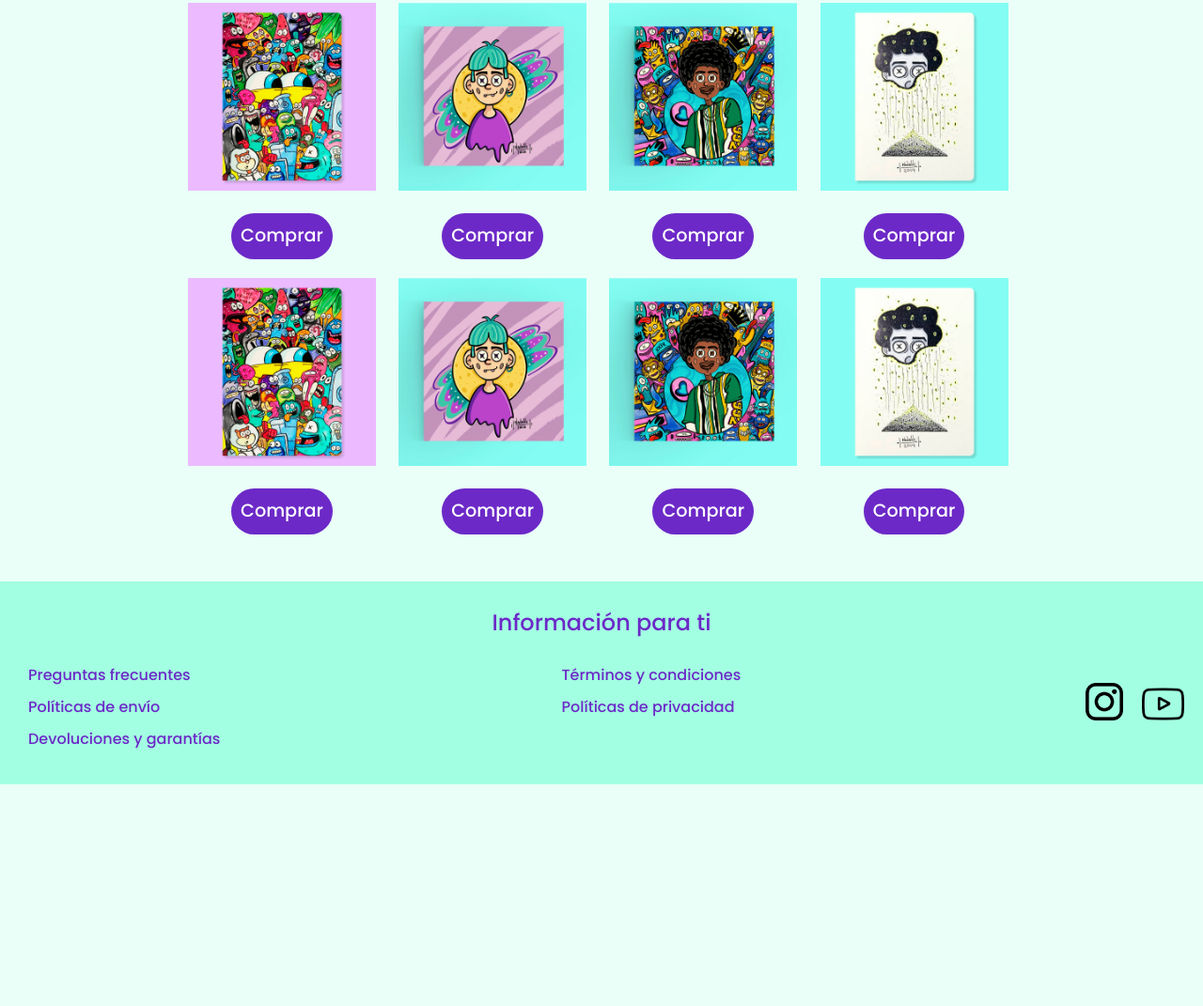
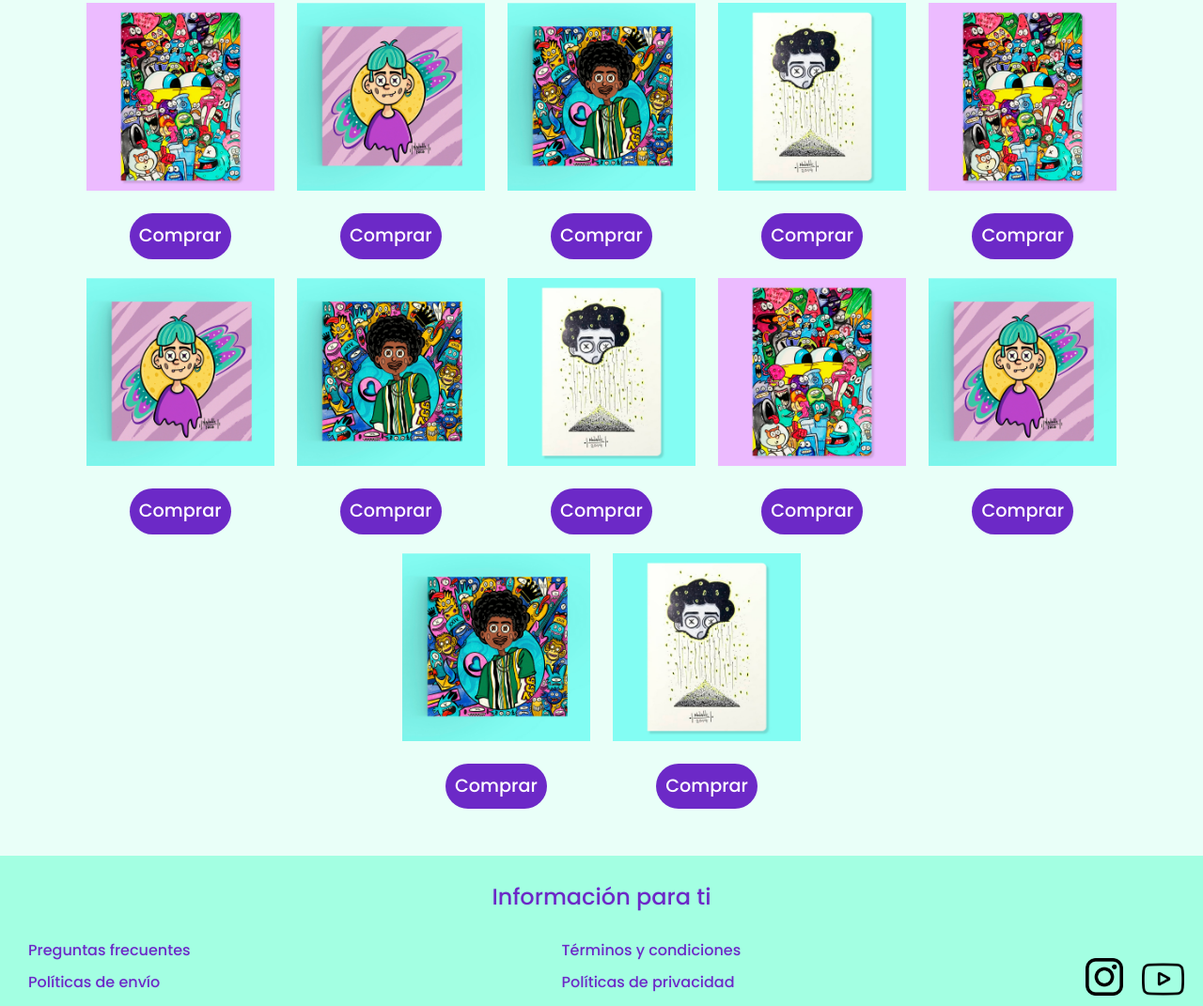
Before and after one commit to Natalia-Herrera/Proyecto-Natahc-Art, a plain HTML site: page pages/tienda.html in a window 1280 px wide. Shown: the part 942-2013 px from the top of the page at 94% size. Before the commit the page ends 1777 px from the top, so only its background shows below. Drawn offline with nearby package versions, Linux system fonts and the light colour scheme.

Commit message:
ajuste pag free y pag tienda - responsive

```diff
--- a/pages/tienda.html
+++ b/pages/tienda.html
@@ -41,70 +41,85 @@
         <img src="../img/slider2.png" alt="slider1">
       </div>
     </section>
-
- <div class="mx-auto" style="width: 900px;">
+    <section class="productos">
 			<h2>Productos</h2>
 	  <ul style="list-style-type: none; padding: 0;">
 		<li style="display: inline-block; margin: 10px; text-align: center;">
-      <img src="../img/Bob esponja doodle.jpg" alt="Producto 1" width="200" height="200" >
+		  <img src="../img/Bob esponja doodle.jpg" alt="Producto 1" width="200" height="200">
 		  <br>
-
 		  <br>
 		  <button>Comprar</button>
 		</li>
 		<li style="display: inline-block; margin: 10px; text-align: center;">
 		  <img src="../img/boy caricatura.jpg" alt="Producto 2" width="200" height="200">
 		  <br>
-
 		  <br>
 		  <button>Comprar</button>
 		</li>
 		<li style="display: inline-block; margin: 10px; text-align: center;">
 		  <img src="../img/bruno caricatura.jpg" alt="Producto 3" width="200" height="200">
 		  <br>
-
 		  <br>
 		  <button>Comprar</button>
 		</li>
 		<li style="display: inline-block; margin: 10px; text-align: center;">
 		  <img src="../img/Caricatura - cenizas.jpg" alt="Producto 4" width="200" height="200">
 		  <br>
-
 		  <br>
 		  <button>Comprar</button>
 		</li>
-    <br>
     <li style="display: inline-block; margin: 10px; text-align: center;">
 		  <img src="../img/Bob esponja doodle.jpg" alt="Producto 1" width="200" height="200">
 		  <br>
-
 		  <br>
 		  <button>Comprar</button>
 		</li>
 		<li style="display: inline-block; margin: 10px; text-align: center;">
 		  <img src="../img/boy caricatura.jpg" alt="Producto 2" width="200" height="200">
 		  <br>
-
 		  <br>
 		  <button>Comprar</button>
 		</li>
 		<li style="display: inline-block; margin: 10px; text-align: center;">
 		  <img src="../img/bruno caricatura.jpg" alt="Producto 3" width="200" height="200">
 		  <br>
-
 		  <br>
 		  <button>Comprar</button>
 		</li>
 		<li style="display: inline-block; margin: 10px; text-align: center;">
 		  <img src="../img/Caricatura - cenizas.jpg" alt="Producto 4" width="200" height="200">
 		  <br>
-
+		  <br>
+		  <button>Comprar</button>
+		</li>
+    <li style="display: inline-block; margin: 10px; text-align: center;">
+		  <img src="../img/Bob esponja doodle.jpg" alt="Producto 1" width="200" height="200">
+		  <br>
+		  <br>
+		  <button>Comprar</button>
+		</li>
+		<li style="display: inline-block; margin: 10px; text-align: center;">
+		  <img src="../img/boy caricatura.jpg" alt="Producto 2" width="200" height="200">
+		  <br>
+		  <br>
+		  <button>Comprar</button>
+		</li>
+		<li style="display: inline-block; margin: 10px; text-align: center;">
+		  <img src="../img/bruno caricatura.jpg" alt="Producto 3" width="200" height="200">
+		  <br>
+		  <br>
+		  <button>Comprar</button>
+		</li>
+		<li style="display: inline-block; margin: 10px; text-align: center;">
+		  <img src="../img/Caricatura - cenizas.jpg" alt="Producto 4" width="200" height="200">
+		  <br>
 		  <br>
 		  <button>Comprar</button>
 		</li>
 
 	  </ul>
-</div>
+		</section>
+
 
 </main>
 
```
Also changed, not shown: index.html (+1 -1 lines), pages/free.html (+2 -3 lines). Lines whose indentation alone changed are shown as unchanged.
